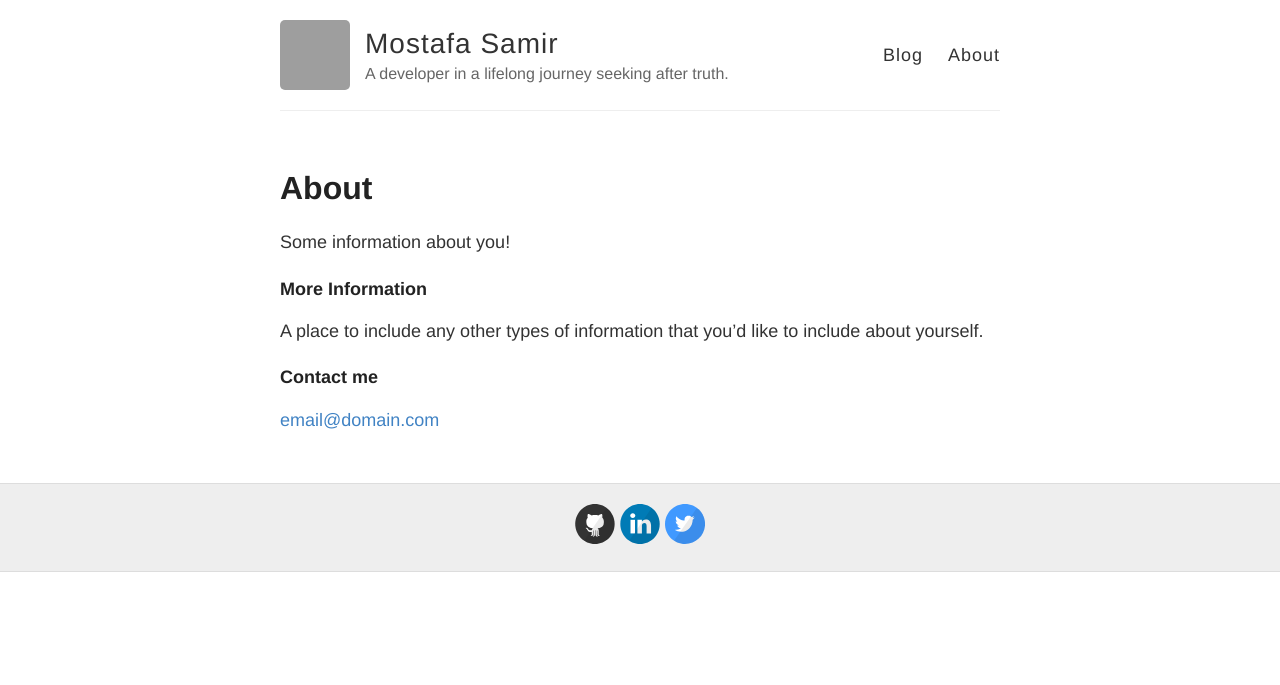
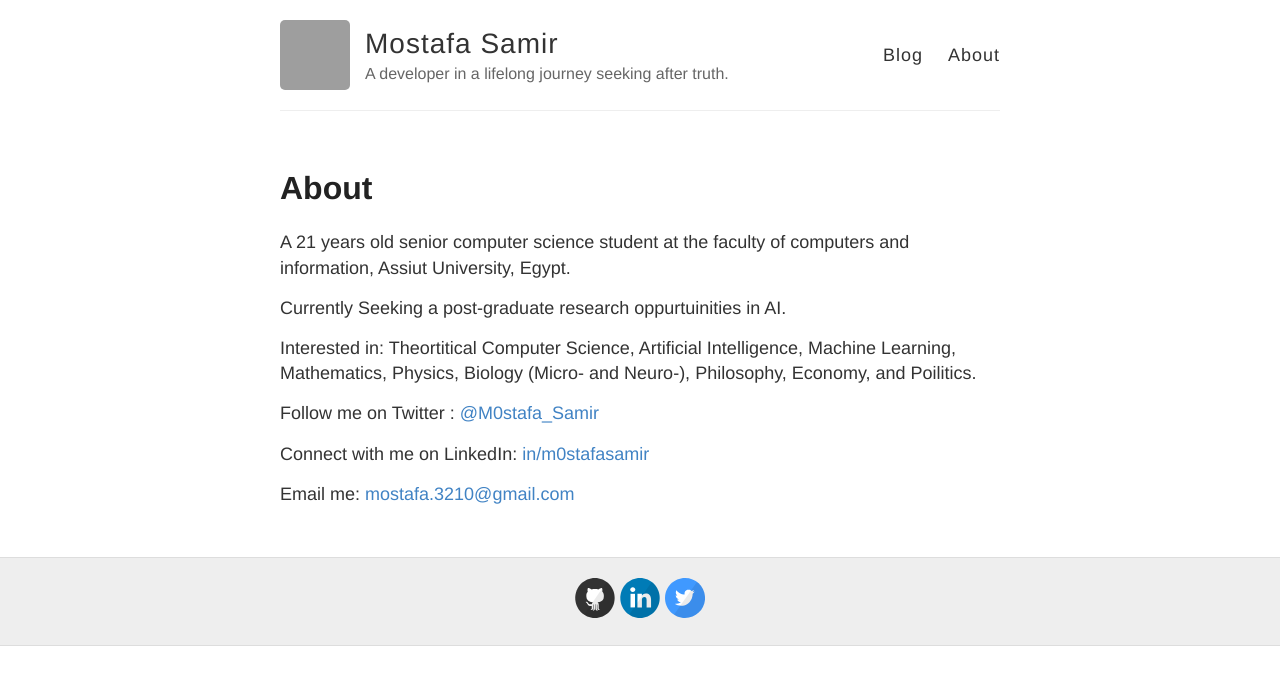
Before and after one commit to Mostafa-Samir/Mostafa-Samir.github.io, a Jekyll site: the page built from about.md, in a window 1280 px wide. Shown: the top 685 px of the page. Built offline with Jekyll 4.4.1, drawn with Linux system fonts in a browser that asks for light colours; grey boxes are pictures that could not be loaded.

Commit message:
Chnaged Blog configuration

```diff
--- a/_config.yml
+++ b/_config.yml
@@ -51,7 +51,7 @@ baseurl: ""
 #
 
 markdown: kramdown
-highlighter: pygments
+highlighter: rouge
 permalink: /:title/
 
 # The release of Jekyll Now that you're using
--- a/_scss/_highlights.scss
+++ b/_scss/_highlights.scss
@@ -4,7 +4,7 @@
 /***********************/
 
 .highlight {
-  background-color: $darkerGray;
+  background-color: $black;
   padding: 5px 10px;
   margin: 20px 0;
 }
--- a/about.md
+++ b/about.md
@@ -4,12 +4,15 @@ title: About
 permalink: /about/
 ---
 
-Some information about you!
 
-### More Information
+A 21 years old senior computer science student at the faculty of computers and information, Assiut University, Egypt.
 
-A place to include any other types of information that you'd like to include about yourself.
+Currently Seeking a post-graduate research oppurtuinities in AI.
 
-### Contact me
+Interested in: Theortitical Computer Science, Artificial Intelligence, Machine Learning, Mathematics, Physics, Biology (Micro- and Neuro-), Philosophy, Economy, and Poilitics.
 
-[email@domain.com](mailto:email@domain.com)
+Follow me on Twitter : [@M0stafa_Samir](https://twitter.com/M0stafa_Samir)
+
+Connect with me on LinkedIn: [in/m0stafasamir](https://www.linkedin.com/in/m0stafasamir)
+
+Email me: [mostafa.3210@gmail.com](mailto:mostafa.3210@gmail.com)
```
